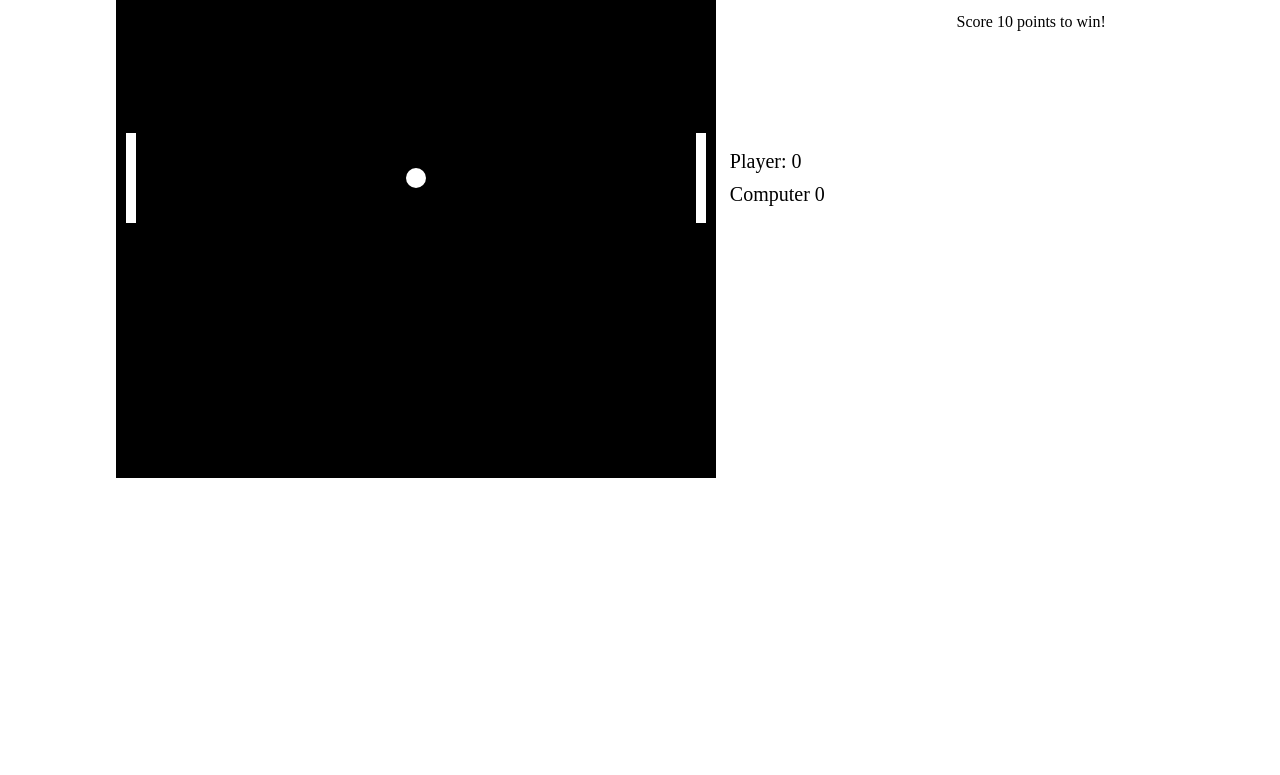
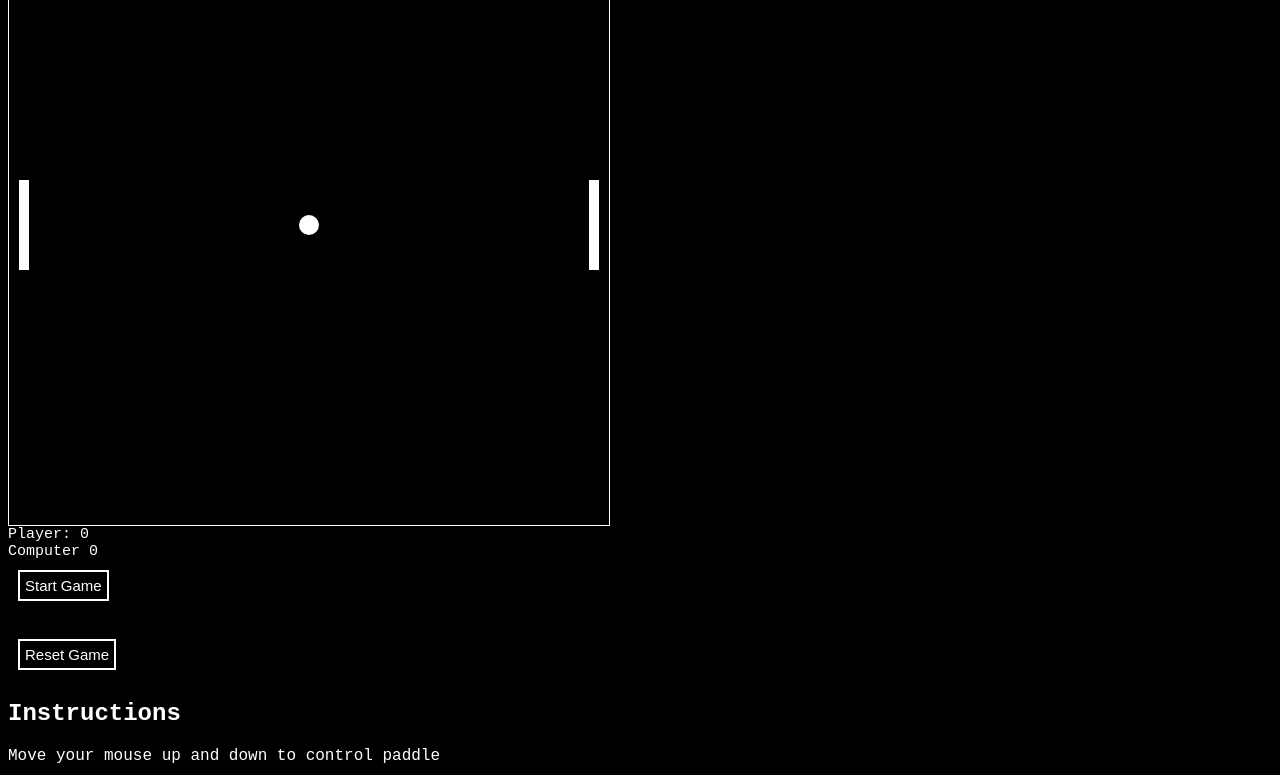
Before and after one commit to imanidev/pong_game, a plain HTML site: page index.html in a window 1280 px wide. Shown: the part 130-905 px from the top of the page. Before the commit the page ends 800 px from the top, so only its background shows below. Drawn offline with Linux system fonts and the light colour scheme.

Commit message:
updated CSS

```diff
--- a/style.css
+++ b/style.css
@@ -1,24 +1,22 @@
 body {
-    background-color: white;
-    display: flex;
+    font-family: 'Courier New', Courier, monospace;
+    background-color: black;
+    color: white;
 }
 
 #board {
     display: flex;
+    cursor: none;
 }
 
 h1 {
-    text-align: center;
-    font-size: 50px;
-    color: black;
-    margin: 5 0px;
-
+    font-size: 30px;
+    margin: 10px 0;
 }
 
+
 #board {
-    background-color: black;
-    display: flex;
-    margin: 50;
+    border: 1px solid white;
 }
 
 .score-container {
@@ -27,31 +25,10 @@ h1 {
     margin: auto;
 }
 
-/* .button-container {
-
-    flex-direction: column;
-    justify-content: center;
-    align-items: center;
-    margin: auto;
-} */
-
-/* .score-container {
-
-    border: 2px solid black;
-    padding: 10px;
-
-} */
-
-#player-score {
-
-    font-size: 20px;
-    margin: 10px;
-}
-
+#player-score,
 #computer-score {
-
-    font-size: 20px;
-    margin: 10px;
+    font-size: 15px;
+    margin: 0;
 }
 
 #startbtn {
@@ -87,3 +64,20 @@ h1 {
     color: black;
     border: 2px solid black;
 }
+
+/* .winner-loser-display {
+    position: fixed;
+    top: 50%;
+    left: 50%;
+    transform: translate(-50%, -50%);
+    background-color: burlywood;
+    color: white;
+} */
+.winner-loser-display {
+    position: absolute;
+    top: 50%;
+    left: 50%;
+    transform: translate(-50%, -50%);
+    padding: 20px;
+    font-size: 20px;
+}
```
